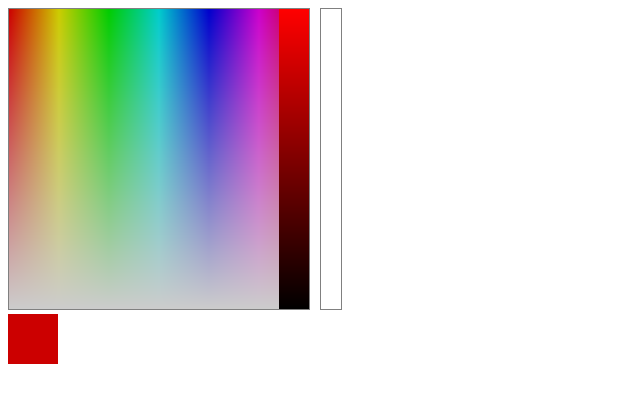
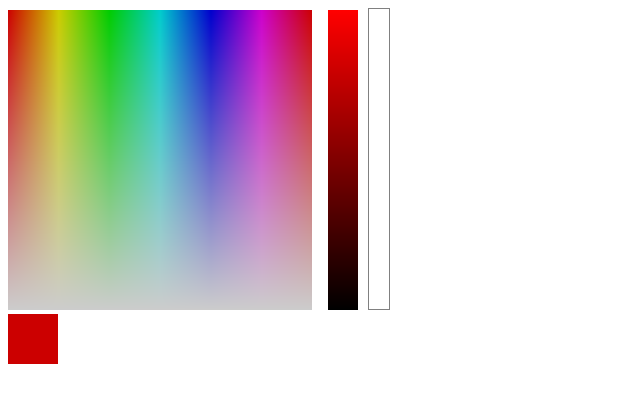
Before and after one commit to stevenvergenz/html-palette, a plain HTML site: page testbed.html in a window 1280 px wide. Shown: the whole page, without its empty margins (0-640 px from the left). Drawn offline with nearby package versions, Linux system fonts and the light colour scheme.

Commit message:
Scaled canvas for third axis

```diff
--- a/palette.js
+++ b/palette.js
@@ -64,7 +64,7 @@ app.directive('colorPalette', function()
 
 				'void main(void)',
 				'{',
-					'mat3 xform = mat3(0.5, 0.0, 0.0, 0.0, 0.5, 0.0, 0.5, 0.5, 1.0);',
+					'mat3 xform = mat3(0.575, 0.0, 0.0, 0.0, 0.5, 0.0, 0.575, 0.5, 1.0);',
 					'windowPosition = (xform * vec3(vertPosition.xy, 1.0)).xy;',
 					'gl_Position = vec4(vertPosition,1);',
 				'}'].join('\n')
@@ -90,10 +90,12 @@ app.directive('colorPalette', function()
 				'}',
 
 				'void main(void){',
-					'if( windowPosition.x < 0.9 )',
+					'if( windowPosition.x < 1.0 )',
 						'gl_FragColor = vec4( hsv2rgb(windowPosition.x, windowPosition.y, selectedColor.z), 1.0);',
+					'else if(windowPosition.x > 1.05)',
+						'gl_FragColor = vec4( hsv2rgb(selectedColor.x, selectedColor.y, windowPosition.y), 1.0);',
 					'else',
-						'gl_FragColor = vec4( hsv2rgb(selectedColor.x, selectedColor.y, windowPosition.y), 1.0);',
+						'discard;',
 				'}'
 				].join('\n')
 			);
@@ -127,6 +129,7 @@ app.directive('colorPalette', function()
 
 			var selectionUniform = gl.getUniformLocation(program, 'selectedColor');
 
+			gl.clearColor(1.0, 1.0, 1.0, 0.0);
 
 
 			var oneaxis = elem[0].querySelector('canvas.oneaxis');
--- a/testbed.html
+++ b/testbed.html
@@ -6,7 +6,6 @@
 		<style>
 
 			color-palette .twoaxis {
-				border: solid grey 1px;
 				cursor: crosshair;
 			}
 
@@ -27,6 +26,6 @@
 		</style>
 	</head>
 	<body ng-app='palette'>
-		<color-palette width=300 height=300></color-palette>
+		<color-palette width=350 height=300></color-palette>
 	</body>
 </html>
```
